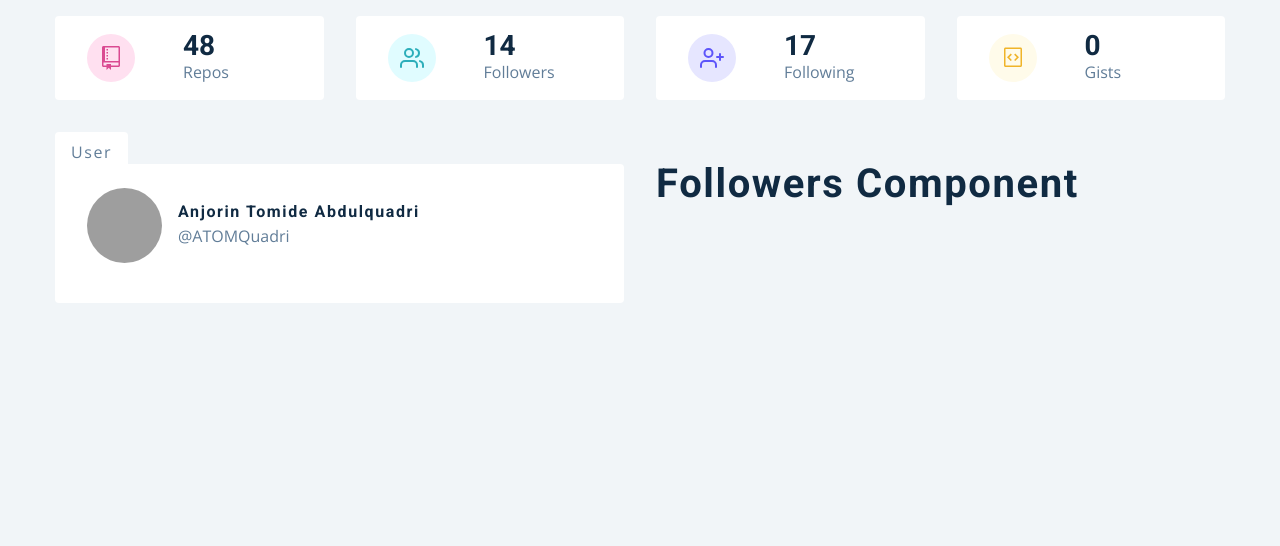
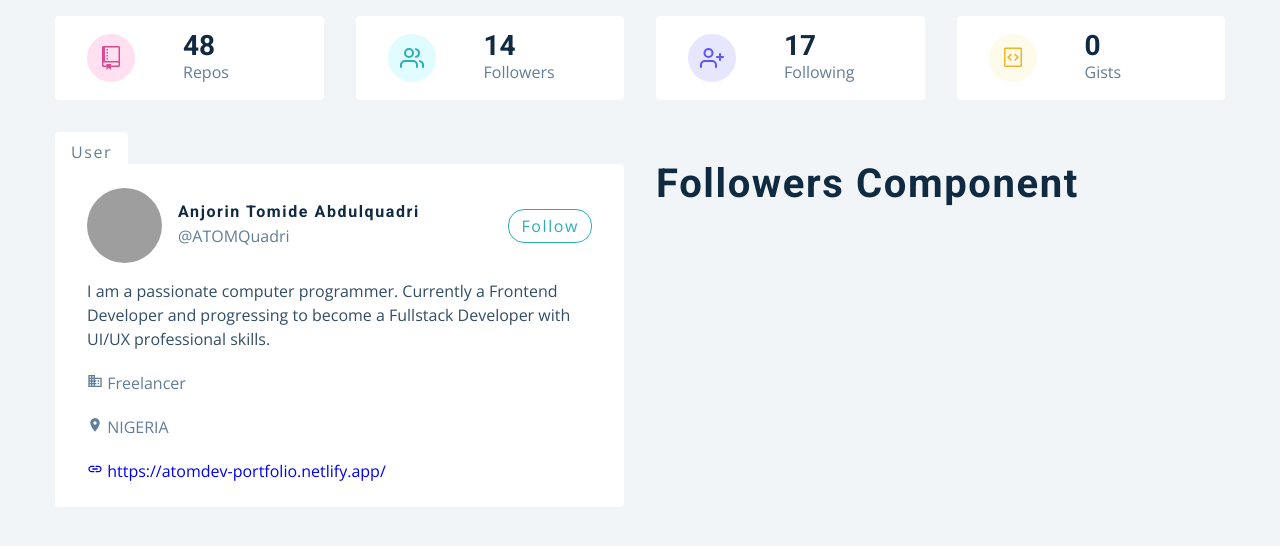
Before and after one commit to ibktommy/GithubUsersProfile---ReactJS, a React (Create React App) app: page / in a window 1280 px wide. Shown: the top 546 px of the page. Built offline with nearby package versions, Linux system fonts and the light colour scheme; grey boxes are pictures that could not be loaded.

Commit message:
Adding elements to the Card Component

```diff
--- a/src/components/Card.js
+++ b/src/components/Card.js
@@ -16,7 +16,25 @@ const Card = () => {
           <h4>{name}</h4>
           <p>@{twitter_username || 'Username does not exist'}</p>
         </div>
+        <a href={html_url}>follow</a>
       </header>
+      <p className="bio">{bio}</p>
+      <p>
+        <MdBusiness></MdBusiness>
+        {" "}
+        {company || 'Freelancer'}
+      </p>
+      <p>
+        <MdLocationOn></MdLocationOn>
+        {" "}
+        {location || 'earth'}
+      </p>
+      <a href={blog}>
+        <MdLink></MdLink>
+        {" "}
+        {blog}
+      </a>
+
     </Wrapper>
   );
 };
```
